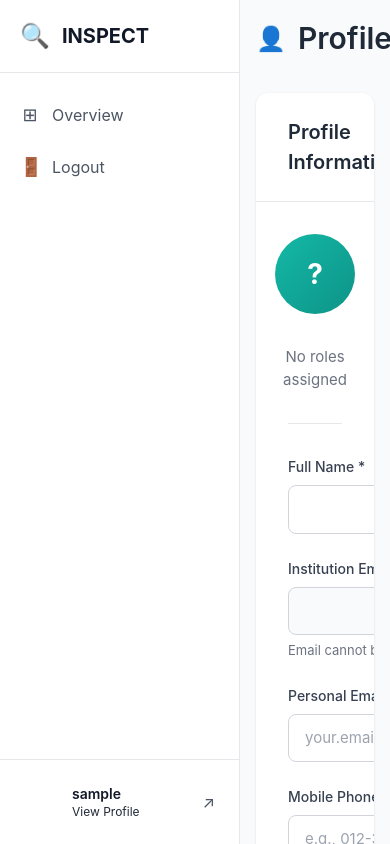
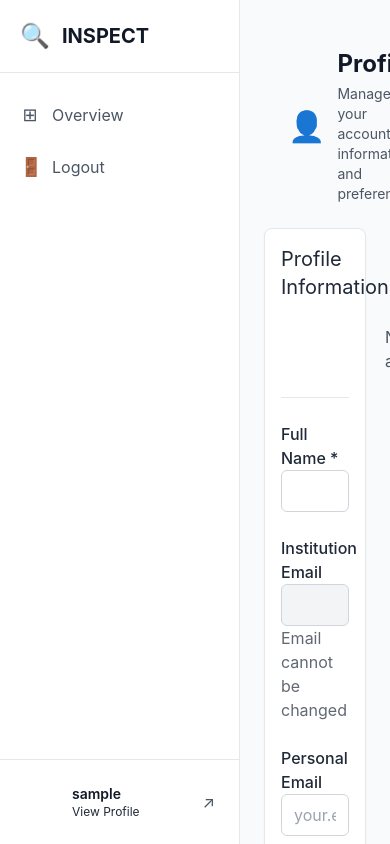
Before and after one commit to wilsonintai76/inspection-management-system, a Vue app in the folder vue-frontend/: page /profile in a window 390 px wide. Built offline with nearby package versions, Linux system fonts and the light colour scheme; no server answers; sample sign-in values are in the browser's storage.

Commit message:
style: convert Profile.vue to Tailwind+DaisyUI
- Used PageHeader, LoadingSpinner, Badge components
- DaisyUI avatar with gradient, cards, forms, buttons
- Grid layouts for responsive design
- Removed ~380 lines custom CSS
- Maintained all profile, password change, account info sections

```diff
--- a/vue-frontend/src/views/Profile.vue
+++ b/vue-frontend/src/views/Profile.vue
@@ -1,101 +1,112 @@
 <template>
-  <div class="profile-page">
+  <div class="p-6 max-w-6xl mx-auto">
     <!-- Page Header -->
-    <div class="page-header">
-      <div class="header-left">
-        <span class="breadcrumb-icon">👤</span>
-        <h1 class="page-title">Profile</h1>
-      </div>
-    </div>
+    <PageHeader
+      icon="👤"
+      title="Profile"
+      subtitle="Manage your account information and preferences"
+    />
 
     <!-- Loading State -->
-    <div v-if="loading" class="loading-state">
-      <div class="spinner"></div>
-      <p>Loading profile...</p>
-    </div>
+    <LoadingSpinner v-if="loading" message="Loading profile..." />
 
     <!-- Profile Content -->
-    <div v-else class="profile-content">
+    <div v-else class="flex flex-col gap-6">
       <!-- Profile Information Card -->
-      <div class="profile-card">
-        <div class="card-header">
-          <h2 class="card-title">Profile Information</h2>
-        </div>
+      <div class="card bg-base-100 shadow-xl">
         <div class="card-body">
-          <div class="avatar-section">
-            <div class="avatar-large">
-              {{ getInitials(profileData.name) }}
+          <h2 class="card-title text-xl mb-6">Profile Information</h2>
+
+          <div class="flex items-center gap-6 pb-6 mb-6 border-b border-gray-200">
+            <div class="avatar placeholder">
+              <div class="bg-gradient-to-br from-teal-500 to-teal-600 text-white rounded-full w-20">
+                <span class="text-2xl font-bold">{{ getInitials(profileData.name) }}</span>
+              </div>
             </div>
-            <div class="avatar-info">
-              <h3>{{ profileData.name }}</h3>
-              <p class="user-roles">{{ formatRoles(profileData.roles) }}</p>
+            <div>
+              <h3 class="text-2xl font-semibold text-gray-900">{{ profileData.name }}</h3>
+              <p class="text-gray-600">{{ formatRoles(profileData.roles) }}</p>
             </div>
           </div>
 
-          <form @submit.prevent="updateProfile" class="profile-form">
-            <div class="form-row">
-              <div class="form-group">
-                <label for="name">Full Name *</label>
+          <form @submit.prevent="updateProfile" class="space-y-6">
+            <div class="grid grid-cols-1 md:grid-cols-2 gap-6">
+              <div class="form-control">
+                <label class="label">
+                  <span class="label-text font-medium">Full Name *</span>
+                </label>
                 <input
                   id="name"
                   v-model="profileData.name"
                   type="text"
-                  class="form-input"
+                  class="input input-bordered w-full"
                   required
                 />
               </div>
-              <div class="form-group">
-                <label for="email">Institution Email</label>
+
+              <div class="form-control">
+                <label class="label">
+                  <span class="label-text font-medium">Institution Email</span>
+                </label>
                 <input
                   id="email"
                   v-model="profileData.email"
                   type="email"
-                  class="form-input"
+                  class="input input-bordered w-full"
                   disabled
                 />
-                <small class="field-hint">Email cannot be changed</small>
+                <label class="label">
+                  <span class="label-text-alt opacity-70">Email cannot be changed</span>
+                </label>
               </div>
             </div>
 
-            <div class="form-row">
-              <div class="form-group">
-                <label for="personal-email">Personal Email</label>
+            <div class="grid grid-cols-1 md:grid-cols-2 gap-6">
+              <div class="form-control">
+                <label class="label">
+                  <span class="label-text font-medium">Personal Email</span>
+                </label>
                 <input
                   id="personal-email"
                   v-model="profileData.personal_email"
                   type="email"
-                  class="form-input"
+                  class="input input-bordered w-full"
                   placeholder="your.email@gmail.com"
                 />
               </div>
-              <div class="form-group">
-                <label for="phone">Mobile Phone</label>
+
+              <div class="form-control">
+                <label class="label">
+                  <span class="label-text font-medium">Mobile Phone</span>
+                </label>
                 <input
                   id="phone"
                   v-model="profileData.phone"
                   type="text"
-                  class="form-input"
+                  class="input input-bordered w-full"
                   placeholder="e.g., 012-3456789"
                 />
               </div>
             </div>
 
-            <div class="form-row">
-
-              <div class="form-group">
-                <label for="department">Department</label>
-                <select id="department" v-model="profileData.department_id" class="form-select" disabled>
-                  <option value="">Select department...</option>
-                  <option v-for="dept in departments" :key="dept.id" :value="dept.id">
-                    {{ dept.name }}
-                  </option>
-                </select>
-                <small class="field-hint">Contact admin to change department</small>
-              </div>
+            <div class="form-control">
+              <label class="label">
+                <span class="label-text font-medium">Department</span>
+              </label>
+              <select id="department" v-model="profileData.department_id" class="select select-bordered w-full" disabled>
+                <option value="">Select department...</option>
+                <option v-for="dept in departments" :key="dept.id" :value="dept.id">
+                  {{ dept.name }}
+                </option>
+              </select>
+              <label class="label">
+                <span class="label-text-alt opacity-70">Contact admin to change department</span>
+              </label>
             </div>
 
-            <div class="form-actions">
-              <button type="submit" class="btn-save" :disabled="saving">
+            <div class="flex justify-end">
+              <button type="submit" class="btn btn-primary" :disabled="saving">
+                <span v-if="saving" class="loading loading-spinner"></span>
                 {{ saving ? 'Saving...' : 'Save Changes' }}
               </button>
             </div>
@@ -104,49 +115,57 @@
       </div>
 
       <!-- Change Password Card -->
-      <div class="profile-card">
-        <div class="card-header">
-          <h2 class="card-title">Change Password</h2>
-        </div>
+      <div class="card bg-base-100 shadow-xl">
         <div class="card-body">
-          <form @submit.prevent="changePassword" class="password-form">
-            <div class="form-group">
-              <label for="current-password">Current Password *</label>
+          <h2 class="card-title text-xl mb-6">Change Password</h2>
+
+          <form @submit.prevent="changePassword" class="space-y-4">
+            <div class="form-control">
+              <label class="label">
+                <span class="label-text font-medium">Current Password *</span>
+              </label>
               <input
                 id="current-password"
                 v-model="passwordData.currentPassword"
                 type="password"
-                class="form-input"
+                class="input input-bordered w-full"
                 required
               />
             </div>
 
-            <div class="form-group">
-              <label for="new-password">New Password *</label>
+            <div class="form-control">
+              <label class="label">
+                <span class="label-text font-medium">New Password *</span>
+              </label>
               <input
                 id="new-password"
                 v-model="passwordData.newPassword"
                 type="password"
-                class="form-input"
+                class="input input-bordered w-full"
                 minlength="8"
                 required
               />
-              <small class="field-hint">Minimum 8 characters</small>
+              <label class="label">
+                <span class="label-text-alt opacity-70">Minimum 8 characters</span>
+              </label>
             </div>
 
-            <div class="form-group">
-              <label for="confirm-password">Confirm New Password *</label>
+            <div class="form-control">
+              <label class="label">
+                <span class="label-text font-medium">Confirm New Password *</span>
+              </label>
               <input
                 id="confirm-password"
                 v-model="passwordData.confirmPassword"
                 type="password"
-                class="form-input"
+                class="input input-bordered w-full"
                 required
               />
             </div>
 
-            <div class="form-actions">
-              <button type="submit" class="btn-save" :disabled="changingPassword">
+            <div class="flex justify-end pt-2">
+              <button type="submit" class="btn btn-primary" :disabled="changingPassword">
+                <span v-if="changingPassword" class="loading loading-spinner"></span>
                 {{ changingPassword ? 'Changing...' : 'Change Password' }}
               </button>
             </div>
@@ -155,31 +174,30 @@
       </div>
 
       <!-- Account Information Card -->
-      <div class="profile-card">
-        <div class="card-header">
-          <h2 class="card-title">Account Information</h2>
-        </div>
+      <div class="card bg-base-100 shadow-xl">
         <div class="card-body">
-          <div class="info-grid">
-            <div class="info-item">
-              <label>Staff ID</label>
-              <p><strong>{{ profileData.staff_id || '—' }}</strong></p>
+          <h2 class="card-title text-xl mb-6">Account Information</h2>
+
+          <div class="grid grid-cols-1 md:grid-cols-2 gap-8">
+            <div>
+              <label class="text-xs font-medium text-gray-500 uppercase tracking-wider block mb-2">Staff ID</label>
+              <p class="text-base text-gray-900 font-semibold">{{ profileData.staff_id || '—' }}</p>
             </div>
-            <div class="info-item">
-              <label>User ID</label>
-              <p>{{ profileData.id }}</p>
+            <div>
+              <label class="text-xs font-medium text-gray-500 uppercase tracking-wider block mb-2">User ID</label>
+              <p class="text-base text-gray-900">{{ profileData.id }}</p>
             </div>
-            <div class="info-item">
-              <label>Status</label>
-              <p><span class="status-badge status-verified">{{ profileData.status || 'Verified' }}</span></p>
+            <div>
+              <label class="text-xs font-medium text-gray-500 uppercase tracking-wider block mb-2">Status</label>
+              <Badge variant="success" :label="profileData.status || 'Verified'" />
             </div>
-            <div class="info-item">
-              <label>Account Created</label>
-              <p>{{ formatDate(profileData.created_at) }}</p>
+            <div>
+              <label class="text-xs font-medium text-gray-500 uppercase tracking-wider block mb-2">Account Created</label>
+              <p class="text-base text-gray-900">{{ formatDate(profileData.created_at) }}</p>
             </div>
-            <div class="info-item">
-              <label>Last Updated</label>
-              <p>{{ formatDate(profileData.updated_at) }}</p>
+            <div>
+              <label class="text-xs font-medium text-gray-500 uppercase tracking-wider block mb-2">Last Updated</label>
+              <p class="text-base text-gray-900">{{ formatDate(profileData.updated_at) }}</p>
             </div>
           </div>
         </div>
@@ -192,6 +210,7 @@
 import { ref, onMounted } from 'vue';
 import { useRouter } from 'vue-router';
 import api from '../api';
+import { PageHeader, LoadingSpinner, Badge } from '../components';
 
 interface Department {
   id: number;
@@ -377,272 +396,3 @@ onMounted(async () => {
   await Promise.all([fetchProfile(), fetchDepartments()]);
 });
 </script>
-
-<style scoped>
-.profile-page {
-  padding: 2rem;
-  max-width: 1200px;
-  margin: 0 auto;
-}
-
-.page-header {
-  margin-bottom: 2rem;
-  display: flex;
-  justify-content: space-between;
-  align-items: center;
-}
-
-.header-left {
-  display: flex;
-  align-items: center;
-  gap: 0.75rem;
-}
-
-.breadcrumb-icon {
-  font-size: 1.5rem;
-}
-
-.page-title {
-  font-size: 1.875rem;
-  font-weight: 600;
-  color: #1f2937;
-  margin: 0;
-}
-
-.btn-logout {
-  padding: 0.5rem 1rem;
-  border: 1px solid #e5e7eb;
-  background: #ffffff;
-  color: #ef4444;
-  border-radius: 6px;
-  cursor: pointer;
-  font-weight: 600;
-}
-
-.btn-logout:hover {
-  background: #fef2f2;
-  border-color: #fecaca;
-}
-
-.loading-state {
-  display: flex;
-  flex-direction: column;
-  align-items: center;
-  justify-content: center;
-  padding: 4rem 2rem;
-  color: #6b7280;
-}
-
-.spinner {
-  width: 40px;
-  height: 40px;
-  border: 4px solid #f3f4f6;
-  border-top-color: #14b8a6;
-  border-radius: 50%;
-  animation: spin 1s linear infinite;
-  margin-bottom: 1rem;
-}
-
-@keyframes spin {
-  to { transform: rotate(360deg); }
-}
-
-.profile-content {
-  display: flex;
-  flex-direction: column;
-  gap: 1.5rem;
-}
-
-.profile-card {
-  background: white;
-  border-radius: 0.75rem;
-  box-shadow: 0 1px 3px rgba(0, 0, 0, 0.1);
-  overflow: hidden;
-}
-
-.card-header {
-  padding: 1.5rem 2rem;
-  border-bottom: 1px solid #e5e7eb;
-}
-
-.card-title {
-  font-size: 1.25rem;
-  font-weight: 600;
-  color: #1f2937;
-  margin: 0;
-}
-
-.card-body {
-  padding: 2rem;
-}
-
-.avatar-section {
-  display: flex;
-  align-items: center;
-  gap: 1.5rem;
-  margin-bottom: 2rem;
-  padding-bottom: 2rem;
-  border-bottom: 1px solid #e5e7eb;
-}
-
-.avatar-large {
-  width: 80px;
-  height: 80px;
-  border-radius: 50%;
-  background: linear-gradient(135deg, #14b8a6 0%, #0d9488 100%);
-  color: white;
-  display: flex;
-  align-items: center;
-  justify-content: center;
-  font-weight: 700;
-  font-size: 1.75rem;
-  flex-shrink: 0;
-}
-
-.avatar-info h3 {
-  margin: 0 0 0.5rem 0;
-  font-size: 1.5rem;
-  font-weight: 600;
-  color: #1f2937;
-}
-
-.user-roles {
-  margin: 0;
-  color: #6b7280;
-  font-size: 0.9375rem;
-}
-
-.profile-form,
-.password-form {
-  display: flex;
-  flex-direction: column;
-  gap: 1.5rem;
-}
-
-.form-row {
-  display: grid;
-  grid-template-columns: 1fr 1fr;
-  gap: 1.5rem;
-}
-
-.form-group {
-  display: flex;
-  flex-direction: column;
-}
-
-.form-group label {
-  margin-bottom: 0.5rem;
-  font-size: 0.875rem;
-  font-weight: 500;
-  color: #374151;
-}
-
-.form-input,
-.form-select {
-  padding: 0.75rem 1rem;
-  border: 1px solid #d1d5db;
-  border-radius: 0.5rem;
-  font-size: 0.9375rem;
-  color: #1f2937;
-  background: white;
-  transition: border-color 0.15s, box-shadow 0.15s;
-}
-
-.form-input:focus,
-.form-select:focus {
-  outline: none;
-  border-color: #14b8a6;
-  box-shadow: 0 0 0 3px rgba(20, 184, 166, 0.1);
-}
-
-.form-input:disabled,
-.form-select:disabled {
-  background: #f9fafb;
-  color: #6b7280;
-  cursor: not-allowed;
-}
-
-.field-hint {
-  margin-top: 0.375rem;
-  font-size: 0.8125rem;
-  color: #6b7280;
-}
-
-.form-actions {
-  display: flex;
-  justify-content: flex-end;
-  padding-top: 0.5rem;
-}
-
-.btn-save {
-  padding: 0.75rem 1.5rem;
-  background: #14b8a6;
-  color: white;
-  border: none;
-  border-radius: 0.5rem;
-  font-weight: 500;
-  cursor: pointer;
-  transition: background-color 0.15s;
-}
-
-.btn-save:hover:not(:disabled) {
-  background: #0d9488;
-}
-
-.btn-save:disabled {
-  opacity: 0.6;
-  cursor: not-allowed;
-}
-
-.info-grid {
-  display: grid;
-  grid-template-columns: 1fr 1fr;
-  gap: 2rem;
-}
-
-.info-item label {
-  display: block;
-  font-size: 0.8125rem;
-  font-weight: 500;
-  color: #6b7280;
-  margin-bottom: 0.5rem;
-  text-transform: uppercase;
-  letter-spacing: 0.05em;
-}
-
-.info-item p {
-  margin: 0;
-  font-size: 0.9375rem;
-  color: #1f2937;
-}
-
-.status-badge {
-  display: inline-block;
-  padding: 0.375rem 0.875rem;
-  border-radius: 9999px;
-  font-size: 0.8125rem;
-  font-weight: 600;
-}
-
-.status-verified {
-  background: #d1fae5;
-  color: #065f46;
-}
-
-@media (max-width: 768px) {
-  .profile-page {
-    padding: 1rem;
-  }
-
-  .form-row,
-  .info-grid {
-    grid-template-columns: 1fr;
-    gap: 1.5rem;
-  }
-
-  .avatar-section {
-    flex-direction: column;
-    text-align: center;
-  }
-}
-</style>
```
